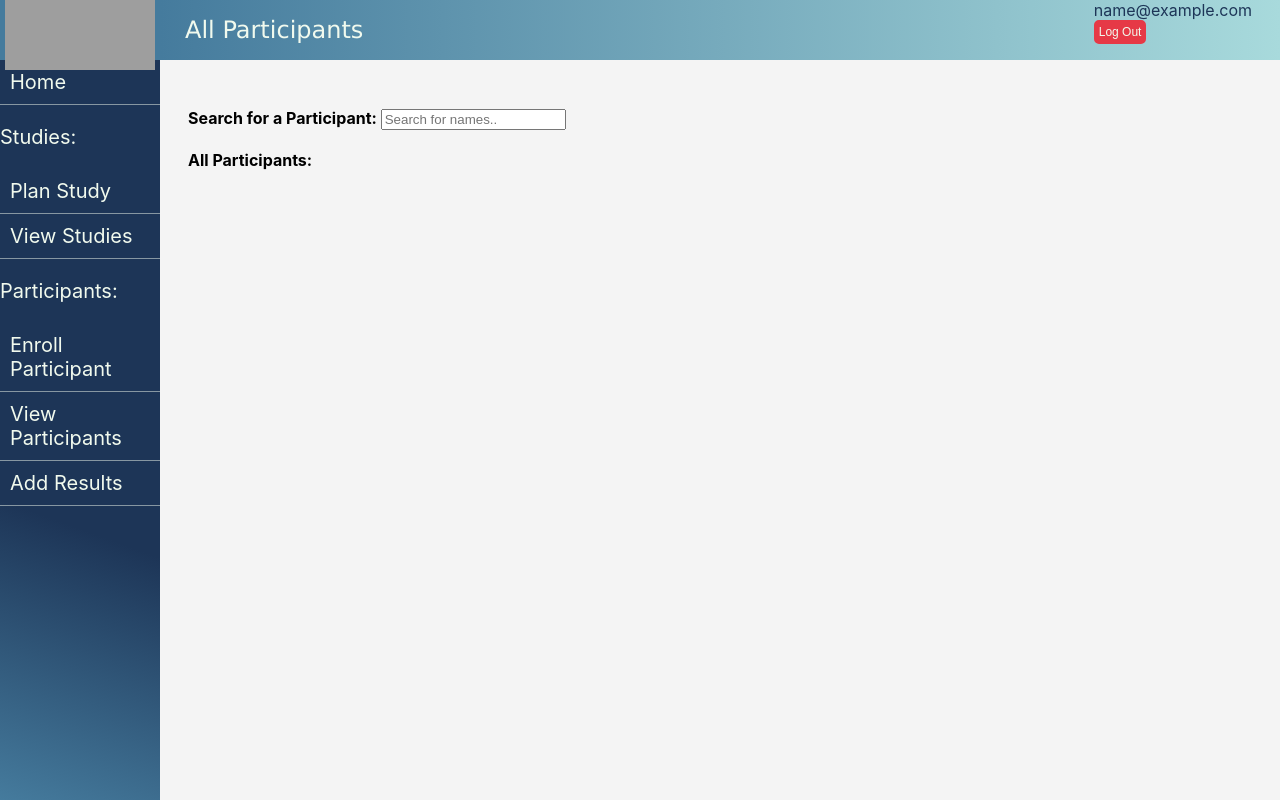
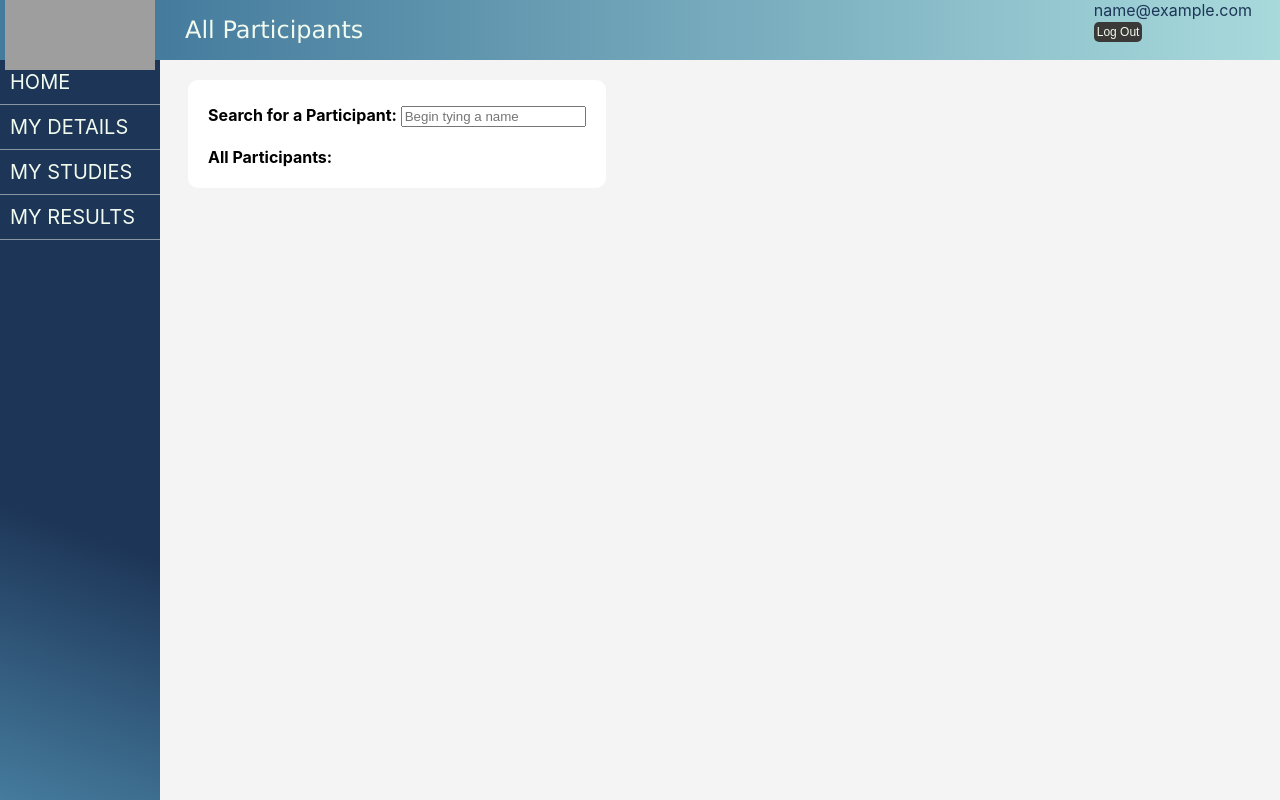
Before and after one commit to lisamartelly/return-of-results, a Flask app: template templates/participants.html in a window 1280 px wide. Run offline with Flask 2, Linux system fonts and the light colour scheme; the template is opened without the code that fills it, so the values that code supplies are empty; the visitor is signed in with stand-in values (Sample User, id 1); some libraries are stand-ins or nearby versions; grey boxes are pictures that could not be loaded.

Commit message:
added new list styling

```diff
--- a/server.py
+++ b/server.py
@@ -42,7 +42,11 @@ mail = Mail(app)
 @app.route('/')
 def show_homepage():
     if "user" in session:
-        return render_template('home.html')
+        if session["user_type"] == "participant":
+            user = crud.get_participant_by_id(session["user_id"])
+        elif session["user_type"] == "investigator":
+            user = crud.get_investigator_by_id(session["user_id"])
+        return render_template('home.html', user=user)
     else:
         return render_template('home-logged-out.html')
 
--- a/static/css/site-css.css
+++ b/static/css/site-css.css
@@ -15,6 +15,10 @@ body {
     margin: 0;
     font-family:-apple-system, BlinkMacSystemFont, 'Segoe UI', Roboto, Oxygen, Ubuntu, Cantarell, 'Open Sans', 'Helvetica Neue', sans-serif;
 
+}
+
+a {
+    color: #E63946;
 }
 
 .column {
@@ -84,11 +88,10 @@ body {
     flex-grow: 1;
     overflow-y: auto;  /* adds scroll to this container */
     width: 100%;
-
 }
 
 .page-content {
-    padding-top: 2.5%;
+    /* padding-top: 2.5%; */
     padding-left: 2.5%;
     width: 95%;
 }
@@ -174,6 +177,8 @@ ul#participant-info {
     margin-left: 0;
 }
 
+
+
 ul#participant-hcp-info {
     list-style-type: none;
     padding-left: 0;
@@ -199,14 +204,35 @@ ul#participant-hcp-info {
     flex-direction: row;
 }
 
-.list-page-item {
+ul#itemsList {
+    list-style-type: none;
+    padding-left: 0;
+    margin-left: 0;
+}
 
+.list-page-item { /* styles for each nav div*/
+    padding-top: 3px;
+    padding-bottom: 3px;
+    padding-left:10px;
+    /* border-bottom: 1px solid rgba(3, 27, 78, 0.685); */
+    margin-bottom: 1px;
+    background-color: rgba(208, 206, 206, 0.4);
+}
+.list-page-item:hover {
+    background-color: rgba(208, 206, 206, 0.8);
+    color: #F1FAEE;
+}
+
+.list-page-item a {
+    text-decoration: none;
+    color: black;
 }
 
 .basic-box {
     padding: 5px 20px;
     border-radius: 10px;
     background-color: white;
+    margin-top: 20px;
 }
 
 .details-container {
@@ -236,14 +262,14 @@ ul#participant-hcp-info {
 .button {
     color: #F1FAEE;
     font-size:16px;
-    background-color: #E63946;
+    background-color: #3B3838;
     padding: 5px;
     border-radius: 5px;
-    border: 2px solid #E63946;
     cursor: pointer;
+    border: none;
 }
 .button:hover {
-    border: 2px solid #F1FAEE;
+    background-color: rgba(59, 56, 56, 0.7);
 }
 
 #update-details-button {
--- a/static/js/detail-display.js
+++ b/static/js/detail-display.js
@@ -6,8 +6,9 @@ function showItemDetails(evt) {
     evt.preventDefault();
 
     // gets ID of item and determines whether is participant or study
-    const id = evt.target.id
-    const detailType = evt.target.name
+    console.log(evt)
+    const id = evt.target.parentElement.id
+    const detailType = evt.target.parentElement.name
 
     // gets details for that item by ID, returns and renders in a detail box
     fetch(`/${detailType}-details.json/${id}`)
@@ -20,17 +21,17 @@ function showItemDetails(evt) {
             content.innerHTML =
             `
             <h3>${responseJson.fname} ${responseJson.lname}</h3>
-            <p>Partitipant ID: ${responseJson.id}</p>
-            <p>Phone: ${responseJson.phone}</p>
-            <p>Email: ${responseJson.email}</p>
+            <p><b>Partitipant ID:</b> ${responseJson.id}</p>
+            <p><b>Phone:</b> ${responseJson.phone}</p>
+            <p><b>Email:</b> ${responseJson.email}</p>
             <a href="/participants/${responseJson.id}"><button class="button">See Participant Details</button></a>
             <br>
-            <h3>Studies:</h3>
+            <h3>Studies ${responseJson.fname} is enrolled in:</h3>
             `
         for (const study of responseJson.studies) {
         content.insertAdjacentHTML("beforeend",
             `<p><b>${study.study_name}</b></p>
-            <p>ID: ${study.study_id} Status: ${study.status}</p>
+            <p><b>ID:</b> ${study.study_id} <b>Status:</b> ${study.status}</p>
             `
         )};}
 
--- a/static/js/enrollment.js
+++ b/static/js/enrollment.js
@@ -7,6 +7,7 @@ document.querySelectorAll('#study_id').forEach(item => {
     item.value = urlParams.get('studyId')
 })
 
+//validate if a participant id is an already enrolled participant
 function checkParticipantId(evt) {
     evt.preventDefault();
 
--- a/templates/base.html
+++ b/templates/base.html
@@ -1,9 +1,6 @@
 <!DOCTYPE html>
 <html lang="en">
 <head>
-    <!-- Bootstrap CSS
-    <link href="https://cdn.jsdelivr.net/npm/bootstrap@5.0.1/dist/css/bootstrap.min.css" rel="stylesheet" integrity="sha384-+0n0xVW2eSR5OomGNYDnhzAbDsOXxcvSN1TPprVMTNDbiYZCxYbOOl7+AMvyTG2x" crossorigin="anonymous"> -->
-
     <!-- custom styles -->
     <link rel="stylesheet" href="/static/css/site-css.css">
 
--- a/templates/participants.html
+++ b/templates/participants.html
@@ -8,17 +8,16 @@
 
 {% block body %}
 
-
     <div class="flex-row list-page">
-        <div>
-            <div class="search">
-                <b>Search for a Participant: </b><input type="text" id="searchInput" onkeyup="searchBar()" placeholder="Search for names.."/>
+        <div class="basic-box">
+            <div class="search" >
+                <b>Search for a Participant: </b><input type="text" id="searchInput" onkeyup="searchBar()" placeholder="Begin tying a name"/>
             </div>
             <br>
             <b>All Participants: </b>
             <ul id="itemsList">
             {% for participant in participants %}
-            <li class="detail-link"><a name="participant" id={{participant.participant_id}} href="#">{{participant.fname}} {{participant.lname}}</a></li>
+            <li class="detail-link list-page-item"><a name="participant" id={{participant.participant_id}} href="#"><div>{{participant.fname}} {{participant.lname}}</div></a></li>
             {% endfor %}
             </ul>
         </div>
--- a/templates/studies.html
+++ b/templates/studies.html
@@ -9,8 +9,8 @@
 {% block body %}
 
 <div class="flex-container-generic">
-    <div class="flex-row list-page">
-        <div style="width: 40%">
+    <div class="flex-row list-page ">
+        <div style="width: 40%" class="basic-box">
             <div class= "search">
             <b>Search for a study:</b> <input type="text" id="searchInput" onkeyup="searchBar()" placeholder="Search for studies.."/>
             </div>
@@ -18,7 +18,7 @@
             <b>All studies:</b>
             <ul id="itemsList">
             {% for study in studies %}
-            <li class="detail-link"><a name="study" id={{study.study_id}} href="#">{{study.study_name}}</a></li>
+            <li class="detail-link list-page-item"><a name="study" id={{study.study_id}} href="#"><div>{{study.study_name}}</div></a></li>
             {% endfor %}
             </ul>
         </div>
```
Also changed, not shown: crud.py (+2 -6 lines), model.py (+0 -7 lines), templates/enroll_participant.html (+9 -6 lines), templates/study_details.html (+4 -4 lines).
